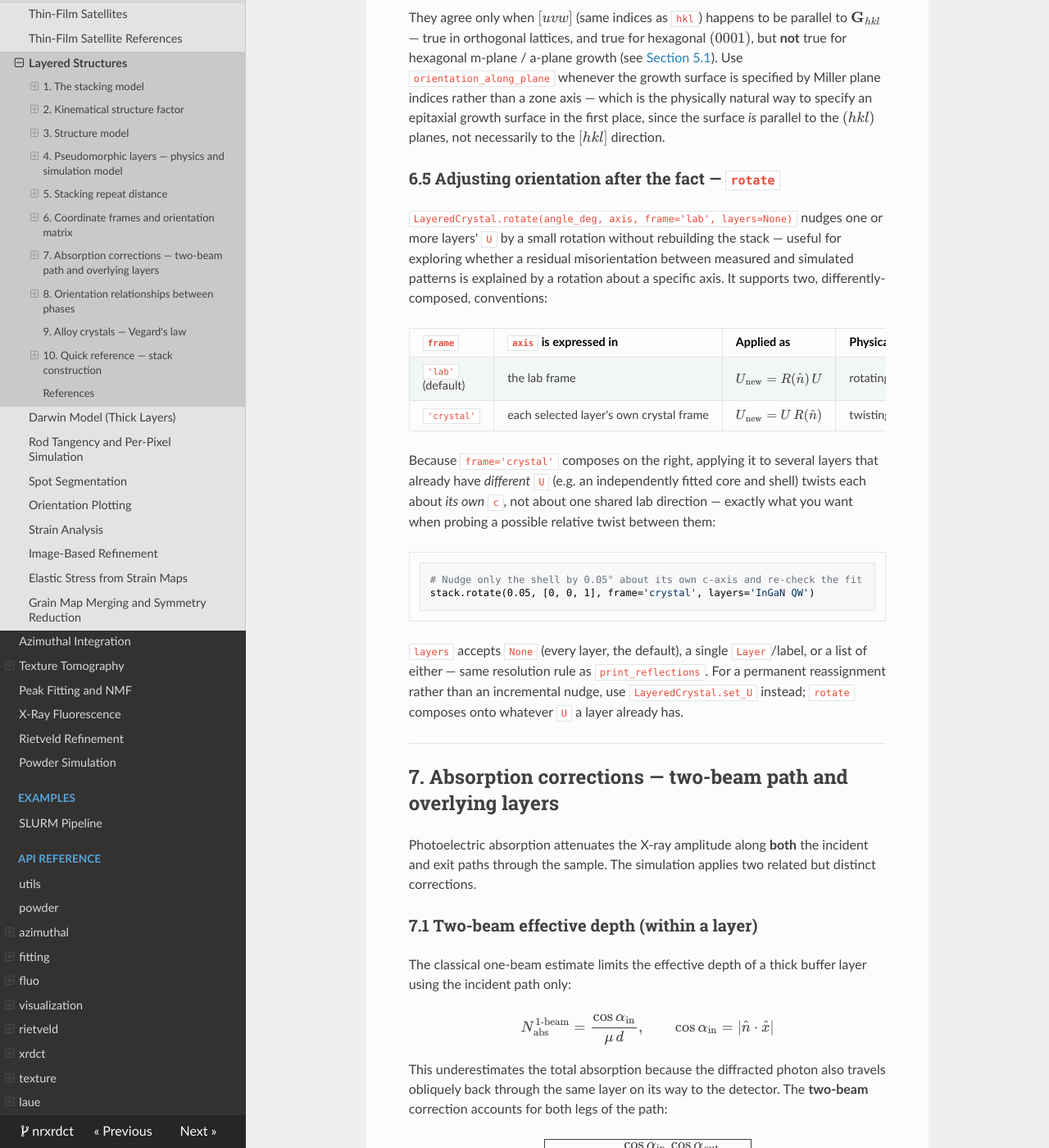
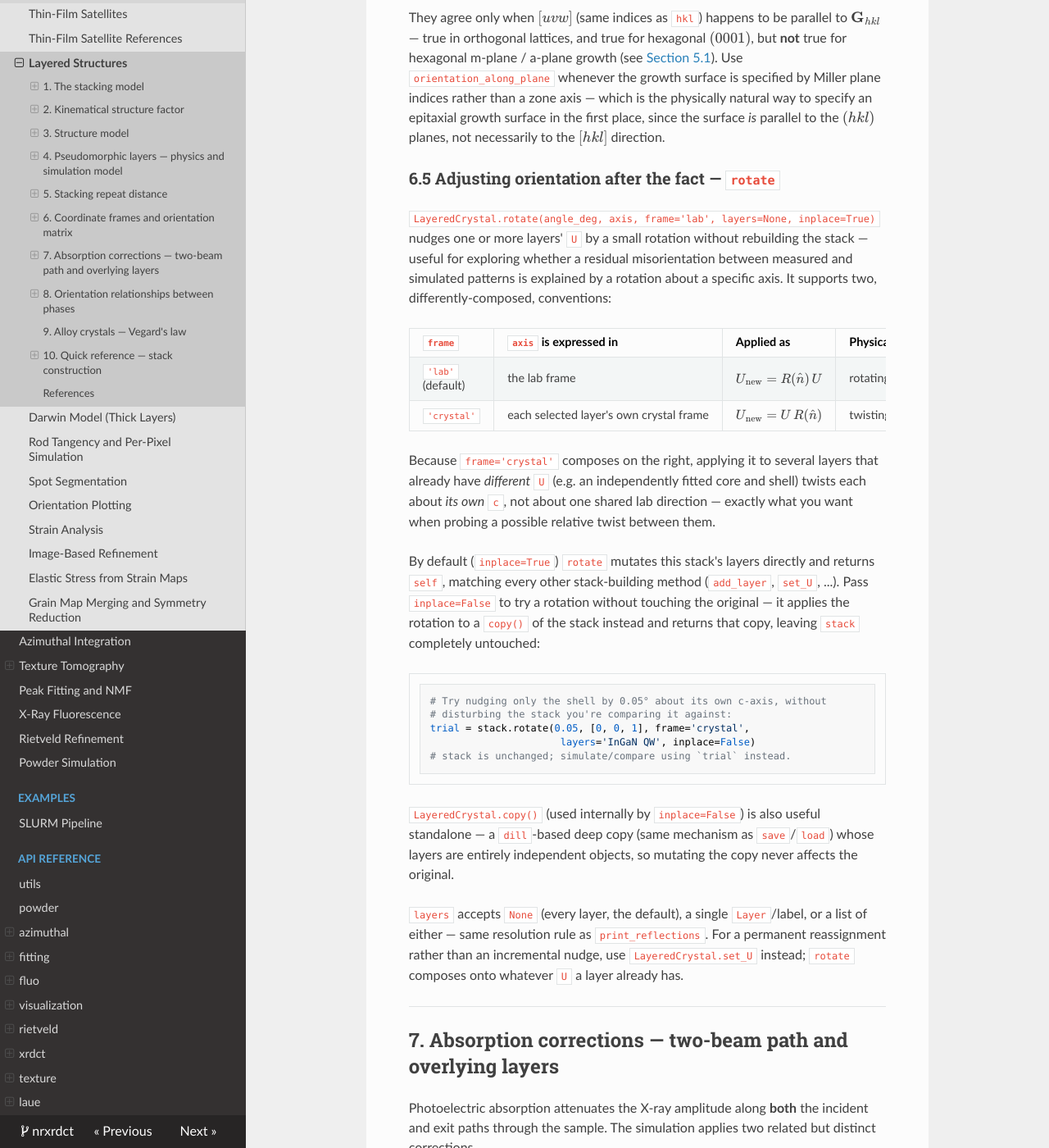
Before and after one commit to pedrodamas0803/nrxrdct, an MkDocs documentation site: the page built from docs/user-guide/laue_layered_structures.md, in a window 1280 px wide and 1400 px high, scrolled down 16555 px. Shown: the whole window at 82% size. Built offline with MkDocs 1.6.1, drawn with Linux system fonts in a browser that asks for light colours; nearby versions of some CDN libraries.

Commit message:
rotations in stacks return a new instance of the object

````diff
--- a/docs/user-guide/laue_layered_structures.md
+++ b/docs/user-guide/laue_layered_structures.md
@@ -836,11 +836,11 @@ to specify an epitaxial growth surface in the first place, since the surface
 
 ### 6.5 Adjusting orientation after the fact — `rotate`
 
-`LayeredCrystal.rotate(angle_deg, axis, frame='lab', layers=None)` nudges one
-or more layers' `U` by a small rotation without rebuilding the stack —
-useful for exploring whether a residual misorientation between measured and
-simulated patterns is explained by a rotation about a specific axis. It
-supports two, differently-composed, conventions:
+`LayeredCrystal.rotate(angle_deg, axis, frame='lab', layers=None, inplace=True)`
+nudges one or more layers' `U` by a small rotation without rebuilding the
+stack — useful for exploring whether a residual misorientation between
+measured and simulated patterns is explained by a rotation about a specific
+axis. It supports two, differently-composed, conventions:
 
 | `frame` | `axis` is expressed in | Applied as | Physical meaning |
 |---|---|---|---|
@@ -851,12 +851,26 @@ Because `frame='crystal'` composes on the right, applying it to several
 layers that already have *different* `U` (e.g. an independently fitted core
 and shell) twists each about *its own* `c`, not about one shared lab
 direction — exactly what you want when probing a possible relative twist
-between them:
+between them.
+
+By default (`inplace=True`) `rotate` mutates this stack's layers directly and
+returns `self`, matching every other stack-building method (`add_layer`,
+`set_U`, ...). Pass `inplace=False` to try a rotation without touching the
+original — it applies the rotation to a `copy()` of the stack instead and
+returns that copy, leaving `stack` completely untouched:
 
 ```python
-# Nudge only the shell by 0.05° about its own c-axis and re-check the fit
-stack.rotate(0.05, [0, 0, 1], frame='crystal', layers='InGaN QW')
+# Try nudging only the shell by 0.05° about its own c-axis, without
+# disturbing the stack you're comparing it against:
+trial = stack.rotate(0.05, [0, 0, 1], frame='crystal',
+                      layers='InGaN QW', inplace=False)
+# stack is unchanged; simulate/compare using `trial` instead.
 ```
+
+`LayeredCrystal.copy()` (used internally by `inplace=False`) is also useful
+standalone — a `dill`-based deep copy (same mechanism as `save`/`load`) whose
+layers are entirely independent objects, so mutating the copy never affects
+the original.
 
 `layers` accepts `None` (every layer, the default), a single `Layer`/label,
 or a list of either — same resolution rule as `print_reflections`. For a
````
Also changed, not shown: 1 other file.
